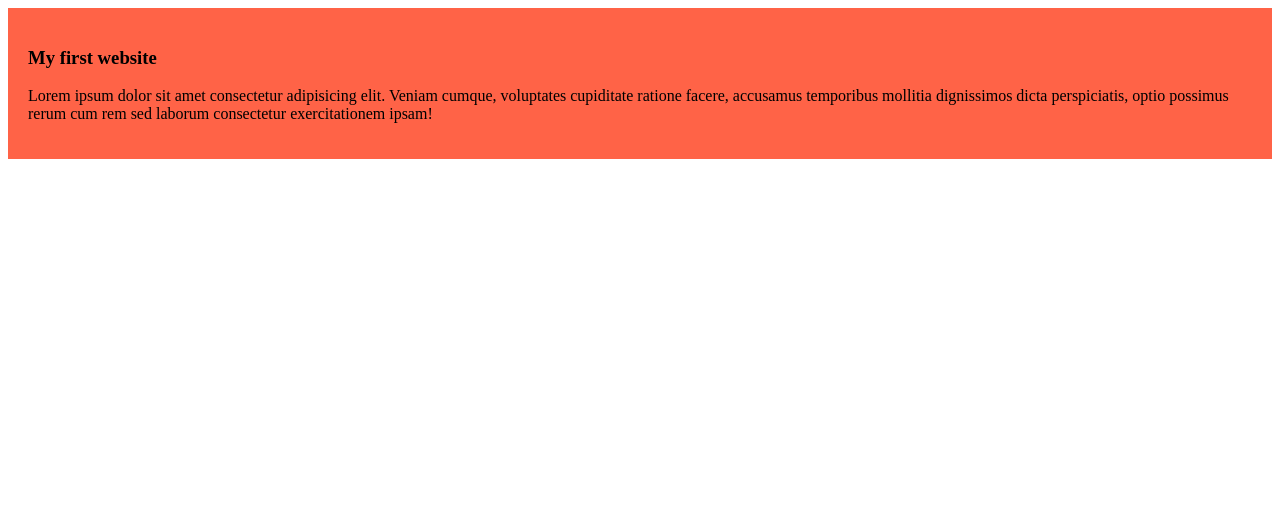
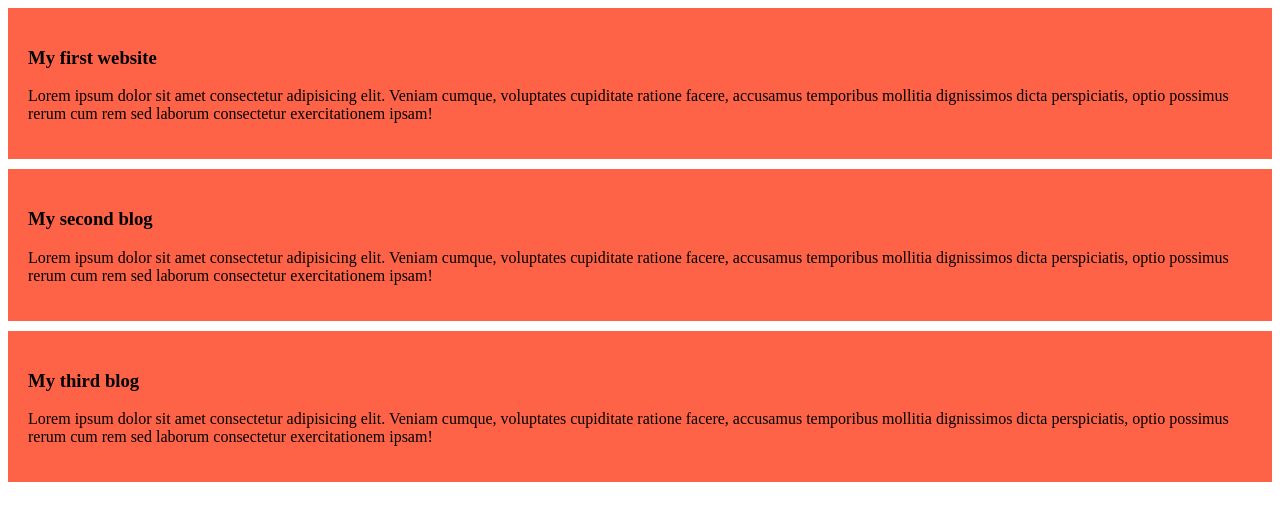
Before and after one commit to Rafia-rahman/Dell, a plain HTML site: page index.html in a window 1280 px wide. Drawn offline with Linux system fonts and the light colour scheme.

Commit message:
added the second and third blog

```diff
--- a/index.html
+++ b/index.html
@@ -11,5 +11,13 @@
         <h3>My first website</h3>
         <p>Lorem ipsum dolor sit amet consectetur adipisicing elit. Veniam cumque, voluptates cupiditate ratione facere, accusamus temporibus mollitia dignissimos dicta perspiciatis, optio possimus rerum cum rem sed laborum consectetur exercitationem ipsam!</p>
     </div>
+    <div>
+        <h3>My second blog</h3>
+        <p>Lorem ipsum dolor sit amet consectetur adipisicing elit. Veniam cumque, voluptates cupiditate ratione facere, accusamus temporibus mollitia dignissimos dicta perspiciatis, optio possimus rerum cum rem sed laborum consectetur exercitationem ipsam!</p>
+    </div>
+    <div>
+        <h3>My third blog</h3>
+        <p>Lorem ipsum dolor sit amet consectetur adipisicing elit. Veniam cumque, voluptates cupiditate ratione facere, accusamus temporibus mollitia dignissimos dicta perspiciatis, optio possimus rerum cum rem sed laborum consectetur exercitationem ipsam!</p>
+    </div>
 </body>
 </html>
--- a/style/blog.css
+++ b/style/blog.css
@@ -1,4 +1,5 @@
 div{
     background-color: tomato;
-    padding: 20px;
+    padding: 20px ;
+    margin-bottom: 10px;
 }
```
